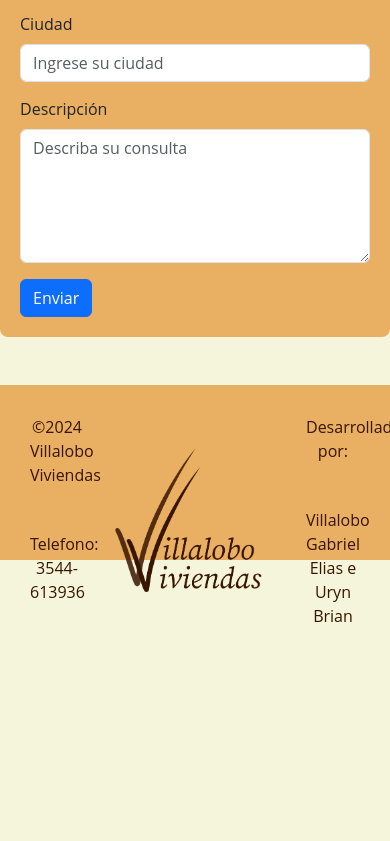
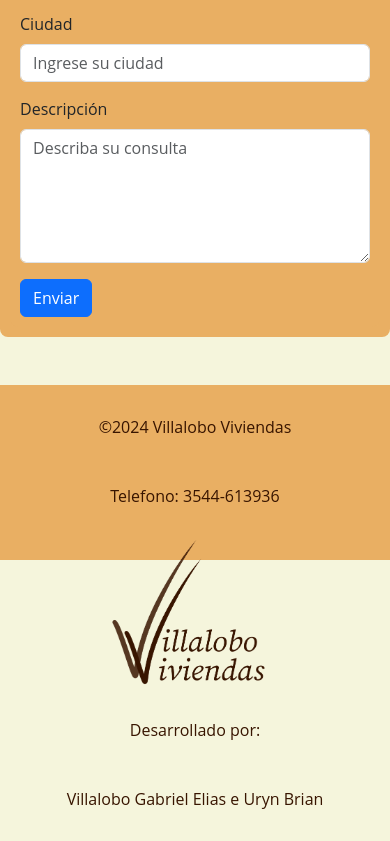
Before and after one commit to kuhg/integrador, a plain HTML site: page Contactos.html in a window 390 px wide. Shown: the part 1215-2056 px from the top of the page. Before the commit the page ends 1873 px from the top, so only its background shows below. Drawn offline with nearby package versions, Linux system fonts and the light colour scheme.

Commit message:
Update Contactos.html

```diff
--- a/Contactos.html
+++ b/Contactos.html
@@ -106,15 +106,15 @@
       <br><br>
       <footer>
         <div class="row">
-            <div id="itemFooter" class="col-4 text-center">
+            <div id="itemFooter" class="col-lg-4 col-md-6 col-sm-12 text-center">
                 <p>©2024 Villalobo Viviendas</p>
                 <p>Telefono: 3544-613936</p>
             </div>
-            <div id="itemFooter" class="col-4 d-flex justify-content-center align-items-center">
+            <div id="itemFooter" class="col-lg-4 col-md-6 col-sm-12 d-flex justify-content-center align-items-center">
                 <!-- aca va logo-->
                 <img src="img/logo/logo1.png" alt="aqui va el logo!" width="175" height="150">
             </div>
-            <div id="itemFooter" class="col-4 text-center">
+            <div id="itemFooter" class="col-lg-4 col-md-6 col-sm-12 text-center">
                 <p>Desarrollado por:</p>
                 <p>Villalobo Gabriel Elias e Uryn Brian</p>
             </div>
```
